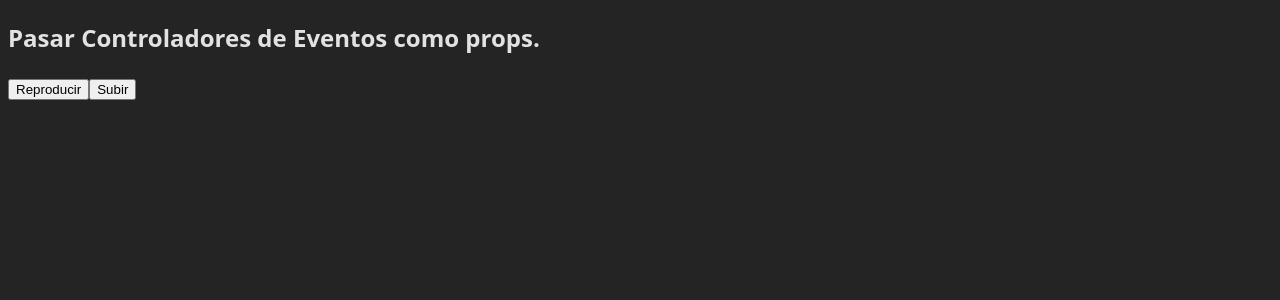
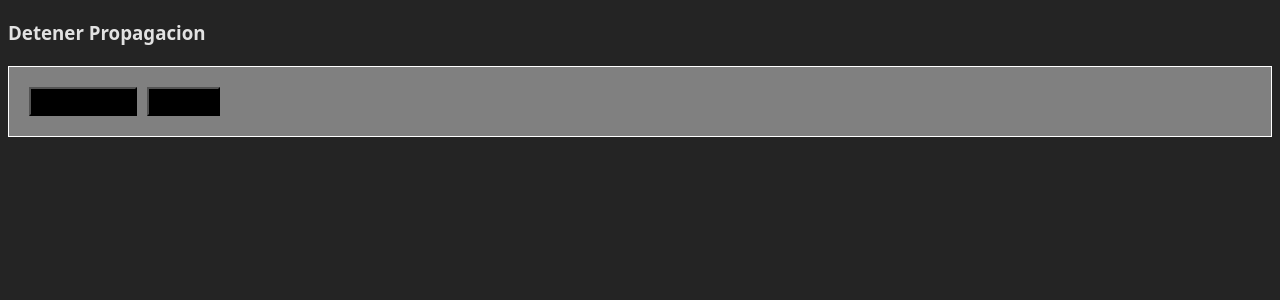
Before and after one commit to bryan-ignacio/react_v19.1, a React (Vite) app in the folder 02-interactividad/: page / in a window 1280 px wide. Shown: the top 300 px of the page. Built offline with nearby package versions, Linux system fonts and the light colour scheme.

Commit message:
start responder a eventos

```diff
--- /dev/null
+++ b/02-interactividad/src/components/01-responder-a-eventos/06-detener-propagacion/App.jsx
@@ -0,0 +1,57 @@
+export default function App() {
+  return (
+    <>
+      <h3>Detener Propagacion</h3>
+      <ToolBar />
+    </>
+  );
+}
+
+function ToolBar() {
+  function handleGenerarClick(e) {
+    e.stopPropagation();
+    alert("Tabla Generada en HTML.");
+  }
+  function handleEjecutarClick(e) {
+    e.stopPropagation();
+    alert("Codigo ASCII Ejecutado");
+  }
+
+  return (
+    <>
+      <div
+        style={{
+          padding: "20px",
+          backgroundColor: "gray",
+          border: "1px solid white",
+        }}
+        onClick={() => {
+          alert("¡Hiciste clic en la barra de herramientas!");
+        }}
+      >
+        <button
+          style={{
+            display: "inline-block",
+            padding: "5px 10px",
+            backgroundColor: "black",
+            marginRight: "10px",
+          }}
+          onClick={handleGenerarClick}
+        >
+          Generar Tabla
+        </button>
+
+        <button
+          style={{
+            display: "inline-block",
+            padding: "5px 10px",
+            backgroundColor: "black",
+          }}
+          onClick={handleEjecutarClick}
+        >
+          Ejecutar
+        </button>
+      </div>
+    </>
+  );
+}
--- /dev/null
+++ b/02-interactividad/src/components/01-responder-a-eventos/06-detener-propagacion/Stop.jsx
@@ -0,0 +1,3 @@
+export default function Stop() {
+  return <></>;
+}
--- a/02-interactividad/src/main.jsx
+++ b/02-interactividad/src/main.jsx
@@ -2,7 +2,7 @@ import { StrictMode } from "react";
 import { createRoot } from "react-dom/client";
 import "./index.css";
 
-import App from "./components/01-responder-a-eventos/03-pasar-contrls-eventos-como-props/App";
+import App from "./components/01-responder-a-eventos/06-detener-propagacion/App";
 
 createRoot(document.getElementById("root")).render(
   <StrictMode>
```
Also changed, not shown: 02-interactividad/src/components/01-responder-a-eventos/04-nombrar-props-de-controladores-eventos/App.jsx (added, +28 -0 lines), 02-interactividad/src/components/01-responder-a-eventos/04-nombrar-props-de-controladores-eventos/App2.jsx (added, +37 -0 lines), 02-interactividad/src/components/01-responder-a-eventos/05-propagacion-eventos/App.jsx (added, +31 -0 lines), 02-interactividad/src/components/01-responder-a-eventos/04-nombrar-props-de-controladores-eventos/definicion.txt (added).
